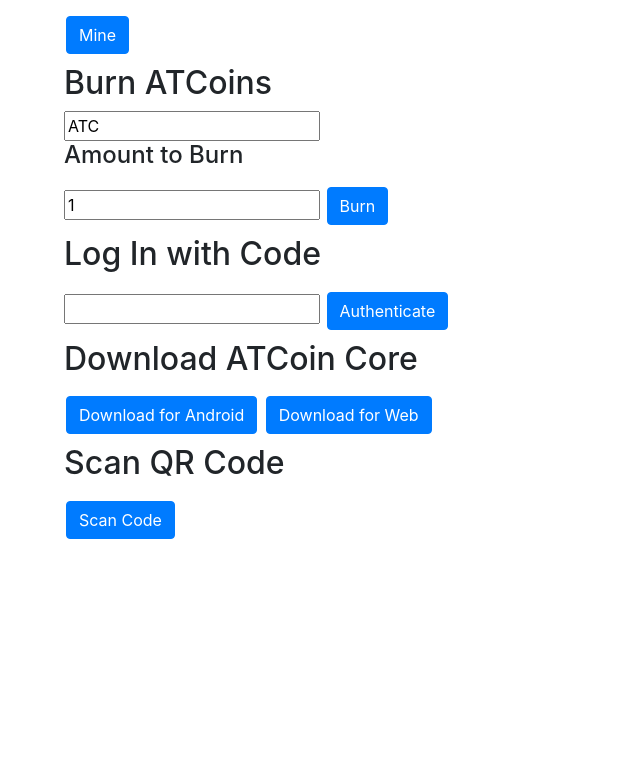
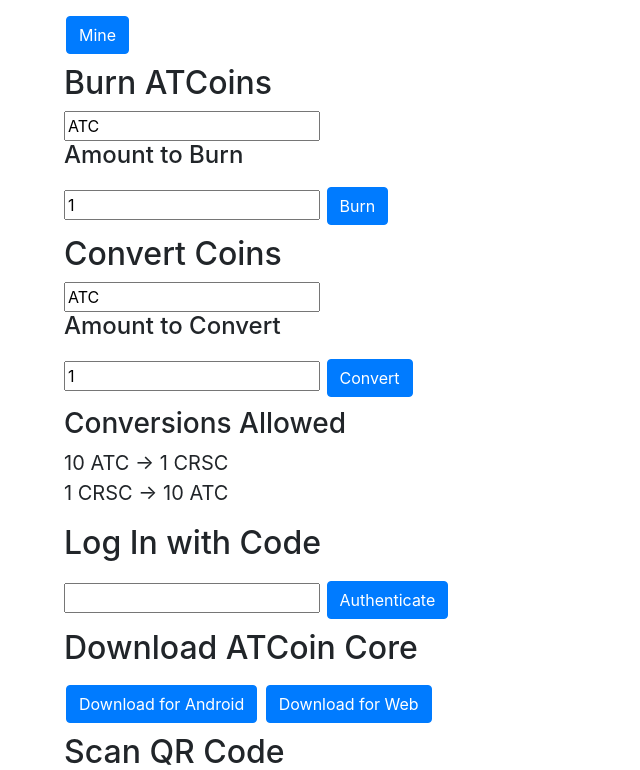
Before and after one commit to familycomicsstudios/ATCoin, a Flask app: page / in a window 1280 px wide. Shown: the part 648-1418 px from the top of the page, without its empty margins (0-640 px from the left). Before the commit the page ends 1187 px from the top, so only its background shows below. Run offline with Flask 2, Linux system fonts and the light colour scheme; some libraries are stand-ins or nearby versions.

Commit message:
Added conversions
Added conversions

```diff
--- a/main.py
+++ b/main.py
@@ -105,7 +105,7 @@ def balance(username, token):
 
 @app.route('/api/v1/send/<sendto>/<amount>/<token>/')
 def send(sendto, amount, token):
-    if int(amount) < 0:
+    if float(amount) < 0:
         return "Nice try", 401
     if request.args.get("auth") != None:
         try:
@@ -211,7 +211,7 @@ def qr():
 
 @app.route('/api/v1/burn/<amount>/<token>/')
 def burn(amount, token):
-    if int(amount) < 0:
+    if float(amount) < 0:
         return "Nice try", 401
     if request.args.get("auth") != None:
         try:
@@ -244,6 +244,49 @@ def burnraw(amount, token):
     else:
         return render_template("notLoggedIn.html")
 
+@app.route('/api/v1/convert/<token>/<amount>/')
+def convert(amount, token):
+    if float(amount) < 0:
+        return "Nice try", 401
+    if request.args.get("auth") != None:
+        try:
+
+            if code(request.args.get("auth")) == "":
+                return "Invalid code", 401
+            session["username"] = code(request.args.get("auth"))
+
+        except:
+            return "Invalid code", 401
+    amount = float(amount)
+    try:
+        if _balance(session["username"], token) >= amount:
+            db["users"][session["username"].lower()][token] -= amount
+            if token == "ATC":
+                db["users"][session["username"].lower()]["CRSC"] += amount / 10
+                return "Done", 200, "CRSC"
+            if token == "CRSC":
+                db["users"][session["username"].lower()]["ATC"] += amount * 10
+                return "Done", 200, "ATC"
+            return "Cant convert", 401, ""
+        else:
+            return "Insufficient funds", 401, ""
+    except:
+        return "Not logged in", 401, ""
+
+@app.route("/convert/<token>/<amount>/")
+def convertraw(amount, token):
+    response, code, to = convert(amount, token)
+    if response == "Done":
+        return render_template("convertDone.html", amount=amount, token=token, to=to)
+    elif response == "Insufficient funds":
+        return render_template("isf.html", amount=amount)
+    elif response == "Nice try":
+        return redirect("https://shattereddisk.github.io/rickroll/rickroll.mp4")
+    elif response == "Nice try":
+        return render_template("cantConvert.html")
+    else:
+        return render_template("notLoggedIn.html")
+
 
 # CORS Headers
 @app.after_request
--- a/templates/base.html
+++ b/templates/base.html
@@ -8,6 +8,7 @@
         <meta name="viewport" content="width=device-width, initial-scale=1.0">
 
         <link rel="stylesheet" href="{{ url_for('static', filename='main.css') }}">
+        <link rel="icon" type="image/x-icon" href="{{ url_for('static', filename='ATcoin.png') }}">
     </head>
     <body>
         <header>
--- /dev/null
+++ b/templates/cantConvert.html
@@ -0,0 +1,6 @@
+{% extends "base.html" %}
+
+{% block content %}
+<h2>You can't convert this!</h2>
+<p>You can't convert this currency.</p>
+{% endblock %}
--- /dev/null
+++ b/templates/convertDone.html
@@ -0,0 +1,6 @@
+{% extends "base.html" %}
+
+{% block content %}
+<h2>Transaction Completed</h2>
+You converted {{ amount }} {{ token }} to {{ to }}!
+{% endblock %}
--- a/templates/index.html
+++ b/templates/index.html
@@ -35,6 +35,16 @@ Current mining reward: {{ pool/2 }}</p>
 <h4>Amount to Burn</h4>
 <input type="text" id="amount2" value="1"/>
 <input type="button" id="btn" class="btn btn-primary" value="Burn" onClick="javascript: window.open('/burn/' +  document.getElementById('amount2').value + '/' + document.getElementById('token3').value + '/','_self');" /><br>
+<h2>Convert Coins</h2>
+<input type="text" id="token4" value="ATC"/><br>
+<h4>Amount to Convert</h4>
+<input type="text" id="amount3" value="1"/>
+<input type="button" id="btn" class="btn btn-primary" value="Convert" onClick="javascript: window.open('/convert/' +  document.getElementById('token4').value + '/' + document.getElementById('amount3').value + '/','_self');" /><br>
+<h3>Conversions Allowed</h3>
+<p>
+    10 ATC -> 1 CRSC<br>
+    1 CRSC -> 10 ATC
+</p>
 <h2>Log In with Code</h2>
 <input type="text" id="textCode" value=""/>
 <input type="button" id="btn" class="btn btn-primary" value="Authenticate" onClick="javascript: window.open('/logCode/' + document.getElementById('textCode').value + '/','_self');" /><br>
```
